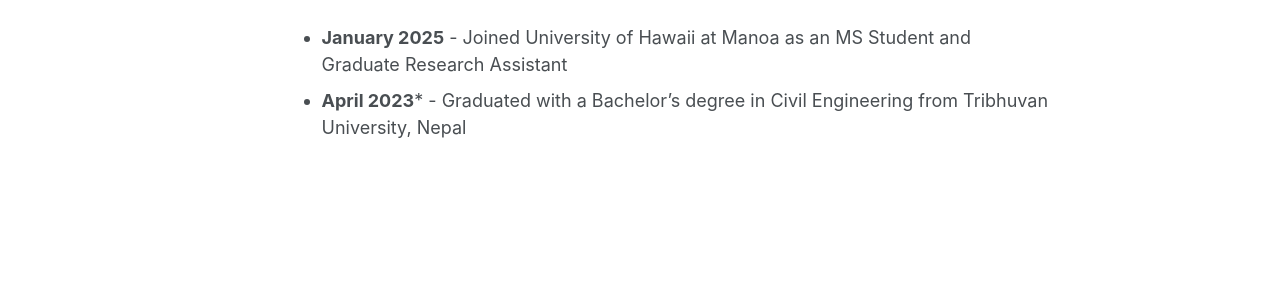
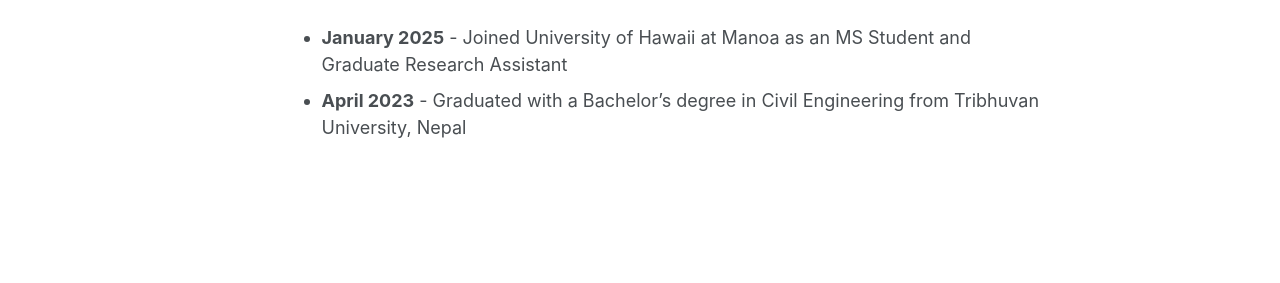
Before and after one commit to rajanbhusal/rajanbhusal.github.io, a Jekyll site: the page built from _pages/about.md, in a window 1280 px wide and 1043 px high. Shown: the part 503-786 px from the top of the window. Built offline with Jekyll 4.4.1, drawn with Linux system fonts in a browser that asks for light colours.

```diff
--- a/_pages/about.md
+++ b/_pages/about.md
@@ -18,4 +18,4 @@ I am currently working on developing transportation network models for the islan
 News
 ======
 *  **January 2025** - Joined University of Hawaii at Manoa as an MS Student and Graduate Research Assistant
-* **April 2023*** -  Graduated with a Bachelor's degree in Civil Engineering from Tribhuvan University, Nepal
+* **April 2023** -  Graduated with a Bachelor's degree in Civil Engineering from Tribhuvan University, Nepal
```
